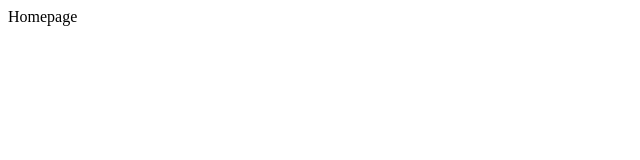
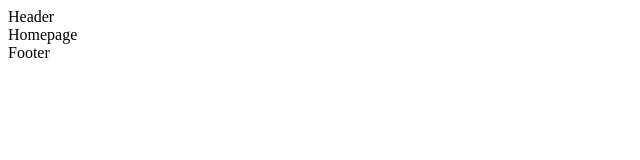
Before and after one commit to taraksh01/learn-nextjs, a Next.js app: page / in a window 1280 px wide. Shown: the top 160 px of the page, without its empty margins (0-640 px from the left). Built offline with nearby package versions, Linux system fonts and the light colour scheme.

Commit message:
Implement common layout for the app

```diff
--- a/app/layout.tsx
+++ b/app/layout.tsx
@@ -10,7 +10,11 @@ export default function RootLayout({
 }) {
   return (
     <html lang="en">
-      <body>{children}</body>
+      <body>
+        <header>Header</header>
+        {children}
+        <footer>Footer</footer>
+      </body>
     </html>
   );
 }
```
